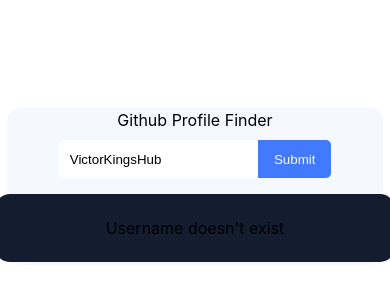
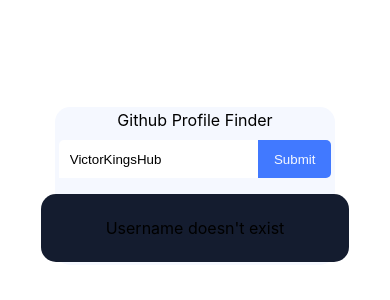
Before and after one commit to VictorKingsHub/github-profile-finder, a React (Create React App) app: page / in a window 390 px wide. Shown: the part 236-536 px from the top of the page. Built offline with nearby package versions, Linux system fonts and the light colour scheme; no server answers.

Commit message:
re-styled

```diff
--- a/src/conponents/styles.css
+++ b/src/conponents/styles.css
@@ -17,7 +17,7 @@
   height: fit-content;
 
   @media (max-width: 768px) {
-    width: 95vw;
+    max-width: 95vw;
     padding: .2rem;
   }
 }
```
